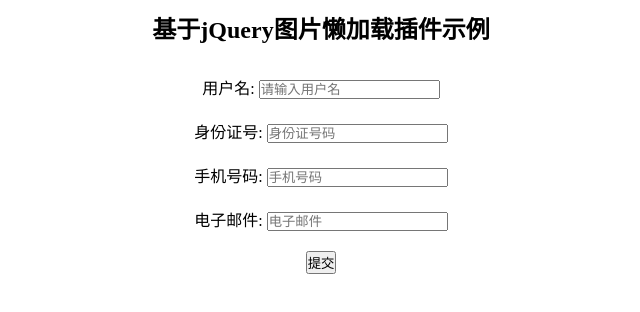
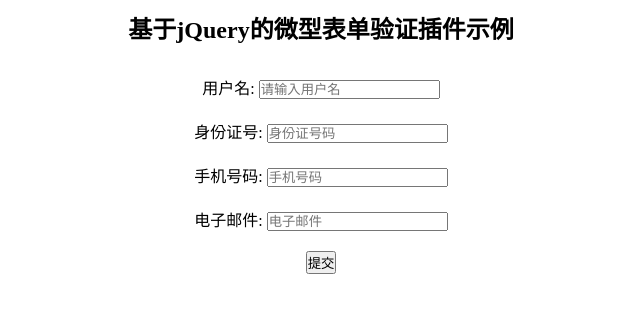
Before and after one commit to vipsunwei/swLazyload, a website: page demo/validate/index.html in a window 1280 px wide. Shown: the whole page, without its empty margins (319-959 px from the left). Drawn offline with nearby package versions, Linux system fonts and the light colour scheme.

Commit message:
修正标题文案

```diff
--- a/demo/validate/index.html
+++ b/demo/validate/index.html
@@ -37,7 +37,7 @@
   </head>
 
   <body style="width: 100%">
-    <h2>基于jQuery图片懒加载插件示例</h2>
+    <h2>基于jQuery的微型表单验证插件示例</h2>
     <form id="myForm" action="index.php" method="post" class="mui-input-group">
       <div class="mui-input-row">
         <label> 用户名: </label>
```
Also changed, not shown: demo/validate/README.md.
